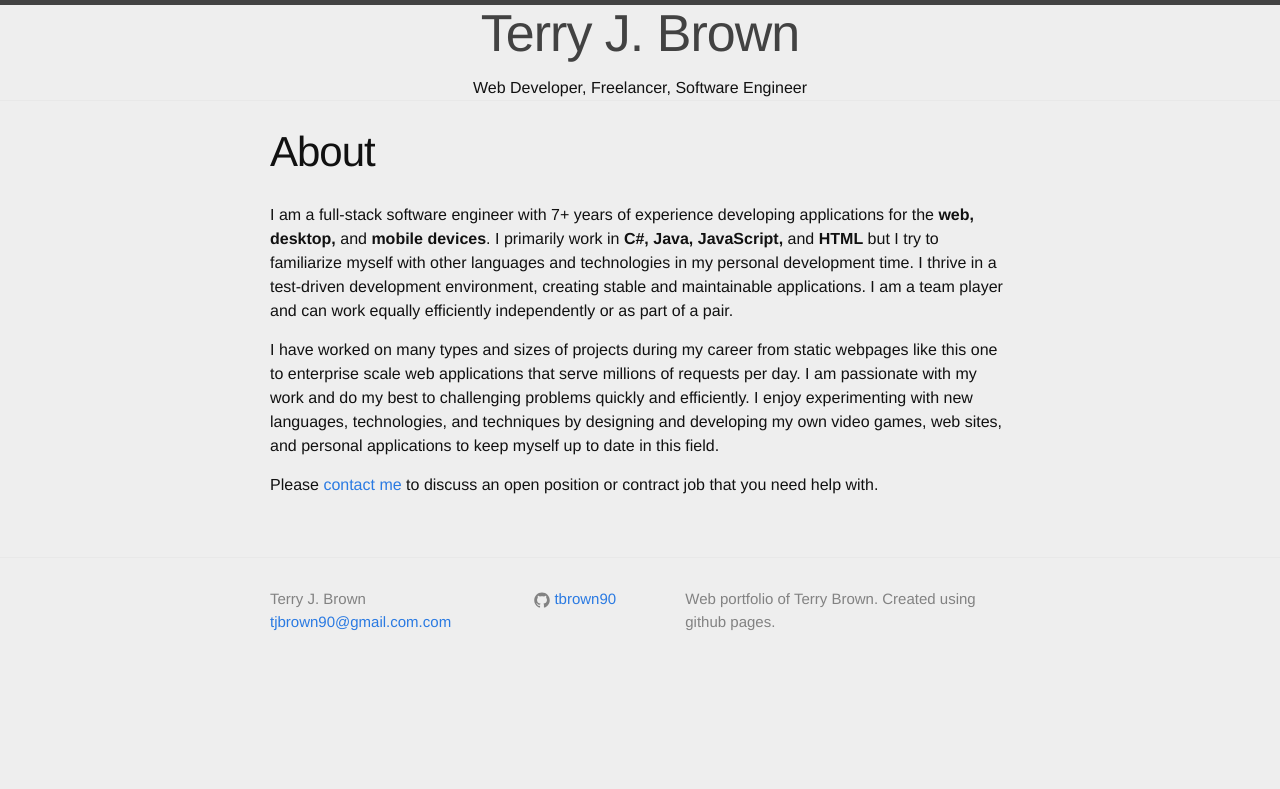
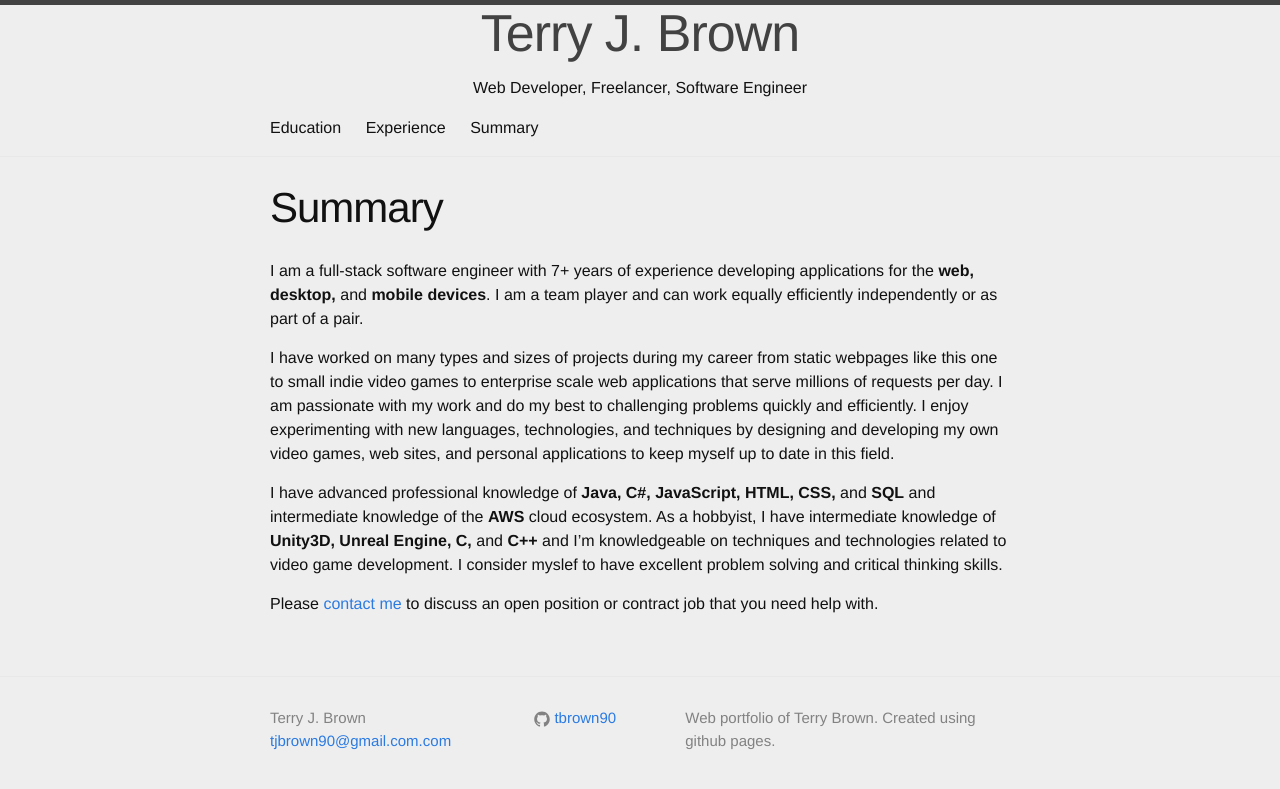
Before and after one commit to tbrown90/tbrown90.github.io, a Jekyll site: the page built from summary.md, in a window 1280 px wide. Shown: the top 789 px of the page. Built offline with Jekyll 4.4.1, drawn with Linux system fonts in a browser that asks for light colours.

Commit message:
Site updates.

```diff
--- a/_config.yml
+++ b/_config.yml
@@ -5,7 +5,7 @@ email: tjbrown90@gmail.com.com
 description: > # this means to ignore newlines until "baseurl:"
   Web portfolio of Terry Brown. Created using github pages.
 baseurl: "" # the subpath of your site, e.g. /blog/
-url: "http://iamtjbrown.com" # the base hostname & protocol for your site
+url: "http://www.iamtjbrown.com" # the base hostname & protocol for your site
 github_username:  tbrown90
 
 # Build settings
--- a/index.html
+++ /dev/null
@@ -1,25 +0,0 @@
----
-layout: default
----
-
-<div class="post">
-
-	<header class="post-header">
-		<h1 class="post-title">About</h1>
-	</header>
-
-	<article class="post-content">
-		<p>I am a full-stack software engineer with 7+ years of experience developing applications for the <strong>web, desktop,</strong> and <strong>mobile devices</strong>.
-			I primarily work in <strong>C#, Java, JavaScript,</strong> and <strong>HTML</strong> but I try to familiarize myself with other languages and technologies in my personal development time.
-			I thrive in a test-driven development environment, creating stable and maintainable applications.
-			I am a team player and can work equally efficiently independently or as part of a pair.</p>
-
-		<p>I have worked on many types and sizes of projects during my career from static webpages like this one to enterprise scale web applications that serve millions of requests per day.
-			I am passionate with my work and do my best to challenging problems quickly and efficiently. I enjoy experimenting with new languages, technologies, and techniques by designing and developing my own video games, web sites, and personal applications to keep myself up to date in this field.
-		</p>
-
-		<p>Please <a href="mailto:tjbrown90@gmail.com">contact me</a> to discuss an open position or contract job that you need help with.</p>
-
-	</article>
-
-</div>
--- /dev/null
+++ b/summary.md
@@ -0,0 +1,13 @@
+---
+layout: page
+title: Summary
+permalink: /
+---
+
+I am a full-stack software engineer with 7+ years of experience developing applications for the **web, desktop,** and **mobile devices**. I am a team player and can work equally efficiently independently or as part of a pair.
+
+I have worked on many types and sizes of projects during my career from static webpages like this one to small indie video games to enterprise scale web applications that serve millions of requests per day. I am passionate with my work and do my best to challenging problems quickly and efficiently. I enjoy experimenting with new languages, technologies, and techniques by designing and developing my own video games, web sites, and personal applications to keep myself up to date in this field.
+
+I have advanced professional knowledge of **Java, C#, JavaScript, HTML, CSS,** and **SQL** and intermediate knowledge of the **AWS** cloud ecosystem. As a hobbyist, I have intermediate knowledge of **Unity3D, Unreal Engine, C,** and **C++** and I'm knowledgeable on techniques and technologies related to video game development. I consider myslef to have excellent problem solving and critical thinking skills.
+
+Please [contact me](mailto:tjbrown90@gmail.com) to discuss an open position or contract job that you need help with.
```
Also changed, not shown: education.md (added, +15 -0 lines), experience.md (added, +53 -0 lines).
